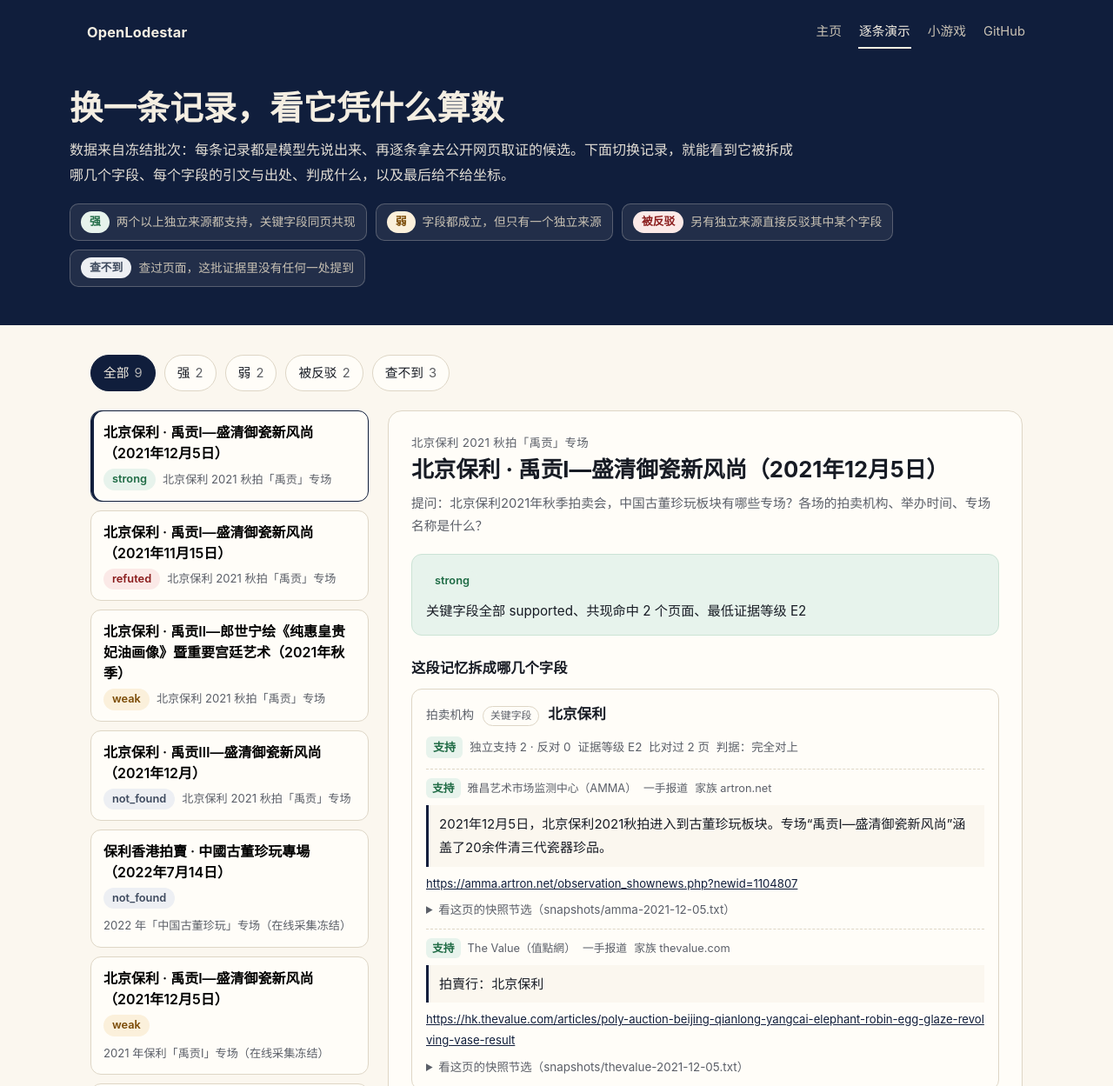
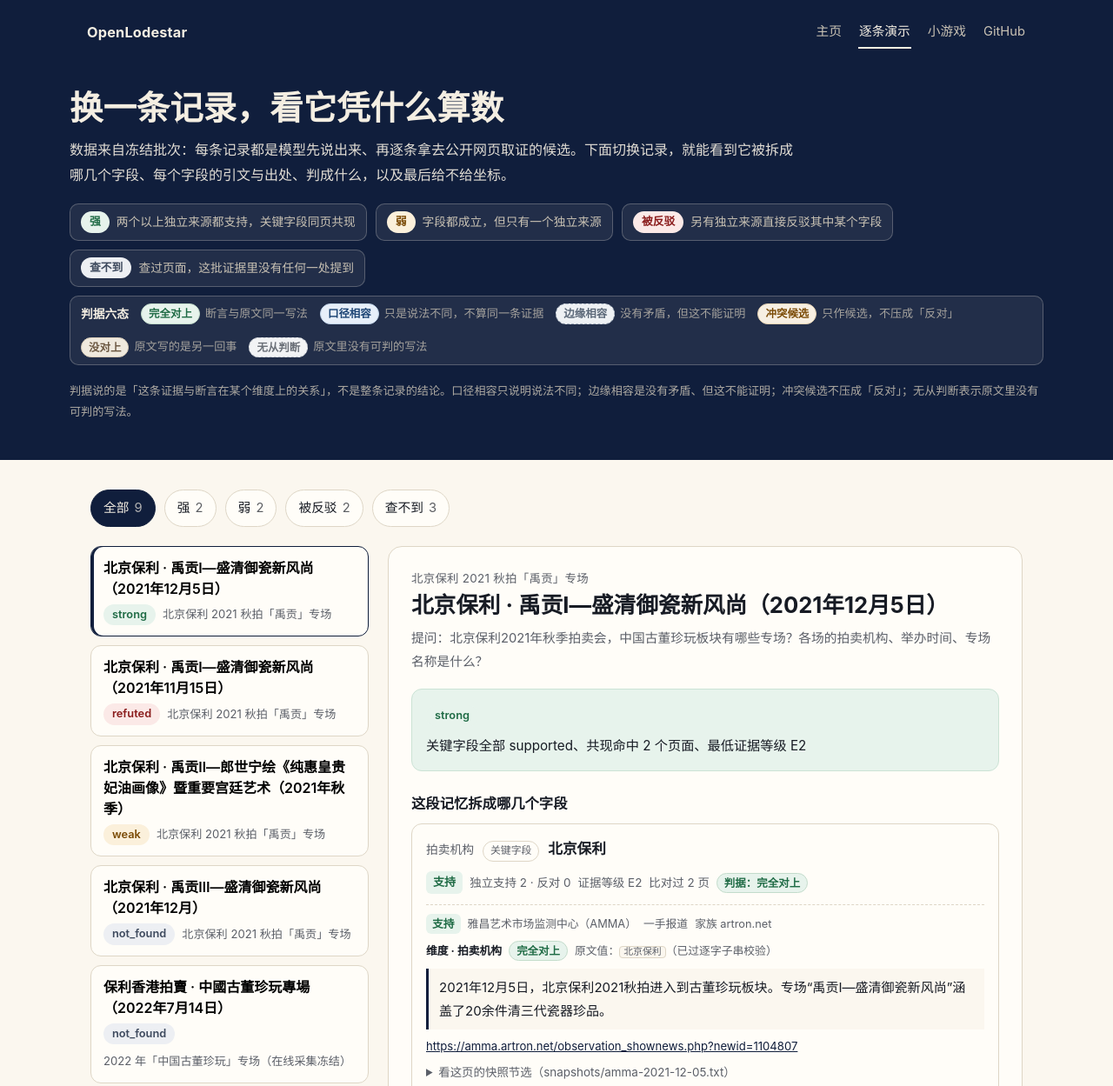
Before and after one commit to openlodestar/openlodestar, a website: page docs/demo.html in a window 1280 px wide. Shown: the top 1249 px of the page at 87% size. Drawn offline with Linux system fonts and the light colour scheme.

Commit message:
fix(demo): 判据只认「支持」行，证据行补维度/判据/原文值，图例扩成六态
- 新增展示用 pickSupportDimensionState：只在 relation=supports 的行里取状态，
  没有支持行返回 null，页面不再把「不涉及」的无关页状态挂在字段旁边。
  门禁与累计分仍读 pickDimensionState，判定口径与权重未动。
- 证据行新增「维度 · 判据 · 原文值」，原文值取自 matchedValue 并标注
  已过逐字子串校验；为空写「原文里没有明确写法」。边缘相容因此首次可见。
- demo.html 图例扩成四个桶 + 判据六态，六态各上不同颜色：
  边缘相容用虚线浅色弱于口径相容，无从判断用中性灰。
- 重算演示数据后读数不变：强 2 / 弱 2 / 被反驳 2 / 查过没找到 3。

```diff
--- a/docs/assets/demo-match.js
+++ b/docs/assets/demo-match.js
@@ -70,8 +70,8 @@
       refuteCount: computed.refuteCount,
       notFoundCause: computed.notFoundCause,
       examinedPages: computed.examinedPages,
-      dimensionState: computed.dimensionState || 'unknown',
-      dimensionLabel: DIMENSION_STATE_LABELS[computed.dimensionState] || DIMENSION_STATE_LABELS.unknown,
+      dimensionState: computed.dimensionState || null,
+      dimensionLabel: computed.dimensionState ? DIMENSION_STATE_LABELS[computed.dimensionState] : null,
       evidence: evidence
     };
   }
--- a/docs/assets/demo.js
+++ b/docs/assets/demo.js
@@ -57,6 +57,24 @@
     budget: '预算用完，还没查完',
     coverage: '这批候选来源没覆盖到',
     genuinely_absent: '这批来源里确实没有'
+  };
+  // 判据六态：与窗口上的 LODESTAR_MATCH.DIMENSION_STATE_LABELS 一一对应，图例只给短名
+  var DIMENSION_ORDER = ['exact', 'caliber', 'edge', 'conflict', 'mismatch', 'unknown'];
+  var DIMENSION_SHORT = {
+    exact: '完全对上',
+    caliber: '口径相容',
+    edge: '边缘相容',
+    conflict: '冲突候选',
+    mismatch: '没对上',
+    unknown: '无从判断'
+  };
+  var DIMENSION_HINTS = {
+    exact: '断言与原文同一写法',
+    caliber: '只是说法不同，不算同一条证据',
+    edge: '没有矛盾，但这不能证明',
+    conflict: '只作候选，不压成「反对」',
+    mismatch: '原文写的是另一回事',
+    unknown: '原文里没有可判的写法'
   };
 
   var state = { filter: 'all', current: 0 };
@@ -225,7 +243,13 @@
     );
     if (field.state === 'covered' && field.dimensionLabel) {
       // 判据维度状态：口径相容不许写成"对/一致"，冲突只作候选
-      parts.push('<span class="stat">判据：' + escapeHtml(field.dimensionLabel) + '</span>');
+      parts.push(
+        '<span class="stat dim dim-' +
+          escapeHtml(field.dimensionState) +
+          '">判据：' +
+          escapeHtml(field.dimensionLabel) +
+          '</span>'
+      );
     }
     parts.push('</div>');
 
@@ -245,7 +269,7 @@
       parts.push('<p class="empty">这个字段一条证据行都没有：这批页面查过了，但没有一处提到它。</p>');
     } else {
       field.evidence.forEach(function (row) {
-        parts.push(renderEvidence(row, entry));
+        parts.push(renderEvidence(row, entry, field));
       });
     }
     parts.push('</div>');
@@ -253,7 +277,7 @@
     return parts.join('');
   }
 
-  function renderEvidence(row, entry) {
+  function renderEvidence(row, entry, field) {
     var source = entry.sourceByUrl[row.url] || null;
     var publisher = source ? source.publisher : row.domain;
     var parts = [];
@@ -273,6 +297,22 @@
         '<span class="family">家族 ' +
         escapeHtml(row.family) +
         '</span></div>'
+    );
+    parts.push(
+      '<p class="evidence-dim">' +
+        '<span class="dim-tag">维度 · ' +
+        escapeHtml(field.label) +
+        '</span>' +
+        '<span class="dim dim-' +
+        escapeHtml(row.state) +
+        '">' +
+        escapeHtml(api.DIMENSION_STATE_LABELS[row.state] || api.DIMENSION_STATE_LABELS.unknown) +
+        '</span>' +
+        '<span class="matched">原文值：' +
+        (row.matchedValue
+          ? '<code>' + escapeHtml(row.matchedValue) + '</code>（已过逐字子串校验）'
+          : '原文里没有明确写法') +
+        '</span></p>'
     );
     parts.push('<blockquote>' + escapeHtml(row.quote) + '</blockquote>');
     if (row.note) parts.push('<p class="evidence-note">' + escapeHtml(row.note) + '</p>');
@@ -359,6 +399,22 @@
           '</span></div>'
       );
     });
+    var dimParts = [];
+    DIMENSION_ORDER.forEach(function (key) {
+      dimParts.push(
+        '<span class="legend-dim-one"><span class="dim dim-' +
+          key +
+          '">' +
+          DIMENSION_SHORT[key] +
+          '</span><span class="legend-dim-hint">' +
+          DIMENSION_HINTS[key] +
+          '</span></span>'
+      );
+    });
+    parts.push('<div class="legend-item legend-dim-item"><span class="legend-dim-title">判据六态</span>' + dimParts.join('') + '</div>');
+    parts.push(
+      '<p class="legend-note">判据说的是「这条证据与断言在某个维度上的关系」，不是整条记录的结论。口径相容只说明说法不同；边缘相容是没有矛盾、但这不能证明；冲突候选不压成「反对」；无从判断表示原文里没有可判的写法。</p>'
+    );
     document.getElementById('legend').innerHTML = parts.join('');
   }
 
--- a/docs/demo.html
+++ b/docs/demo.html
@@ -42,6 +42,19 @@ a:focus-visible,button:focus-visible{outline:2px solid var(--navy);outline-offse
 .headline p{margin:0;max-width:840px;color:var(--cream);opacity:.92}
 .legend{max-width:var(--max);margin:18px auto 0;display:flex;gap:10px;flex-wrap:wrap}
 .legend-item{display:flex;align-items:center;gap:8px;background:rgba(244,238,226,.08);border:1px solid rgba(244,238,226,.25);border-radius:10px;padding:8px 12px;font-size:.86rem;color:var(--cream-dim)}
+.legend-dim-item{flex-basis:100%;flex-wrap:wrap;gap:14px}
+.legend-dim-title{color:var(--cream);font-weight:650}
+.legend-dim-one{display:inline-flex;align-items:center;gap:6px;font-size:.82rem}
+.legend-dim-hint{opacity:.78}
+.legend-note{max-width:var(--max);margin:8px auto 0;color:var(--cream-dim);font-size:.82rem;opacity:.85}
+/* 判据六态的配色：完全对上与口径相容要一眼分开；边缘相容明显弱于口径相容；无从判断用中性灰 */
+.dim{display:inline-block;border:1px solid transparent;border-radius:999px;padding:0 8px;font-size:.78rem;font-weight:650;line-height:1.7}
+.dim-exact{background:var(--ok-bg);color:var(--ok);border-color:#C3DCCB}
+.dim-caliber{background:#E7EFF9;color:#1B4373;border-color:#C2D5EA}
+.dim-edge{background:#EEF1F4;color:#5B6878;border:1px dashed #A6B1BF}
+.dim-conflict{background:#F7EFE2;color:#7A4A05;border-color:#E7D3B2}
+.dim-mismatch{background:#EFE9DE;color:#6B5741;border-color:#DCCFBB}
+.dim-unknown{background:#F2F3F5;color:#6B7078;border:1px dashed #C4C8CF}
 main{max-width:var(--max);margin:0 auto;padding:34px 24px 64px}
 .filters{display:flex;gap:10px;flex-wrap:wrap;align-items:center;margin:0 0 22px}
 .chip{
@@ -96,6 +109,9 @@ main{max-width:var(--max);margin:0 auto;padding:34px 24px 64px}
 .evidence{margin-top:12px;display:flex;flex-direction:column;gap:10px}
 .evidence-row{border-top:1px dashed var(--line);padding-top:10px}
 .evidence-meta{display:flex;align-items:center;gap:8px;flex-wrap:wrap;font-size:.8rem;color:var(--muted)}
+.evidence-dim{display:flex;align-items:center;gap:8px;flex-wrap:wrap;margin:8px 0 0;font-size:.8rem;color:var(--muted)}
+.dim-tag{font-weight:650;color:var(--ink)}
+.matched code{word-break:break-all}
 .relation{font-weight:650;border-radius:6px;padding:0 7px}
 .relation-supports{background:var(--ok-bg);color:var(--ok)}
 .relation-refutes{background:var(--bad-bg);color:var(--bad)}
```
Also changed, not shown: src/demo-page/build-demo-data.ts (+7 -4 lines), src/lodestar/dimensions/dimensions.test.ts (+44 -0 lines), src/lodestar/dimensions/index.ts (+18 -0 lines), CHANGELOG.md, docs/assets/demo-data.js.
